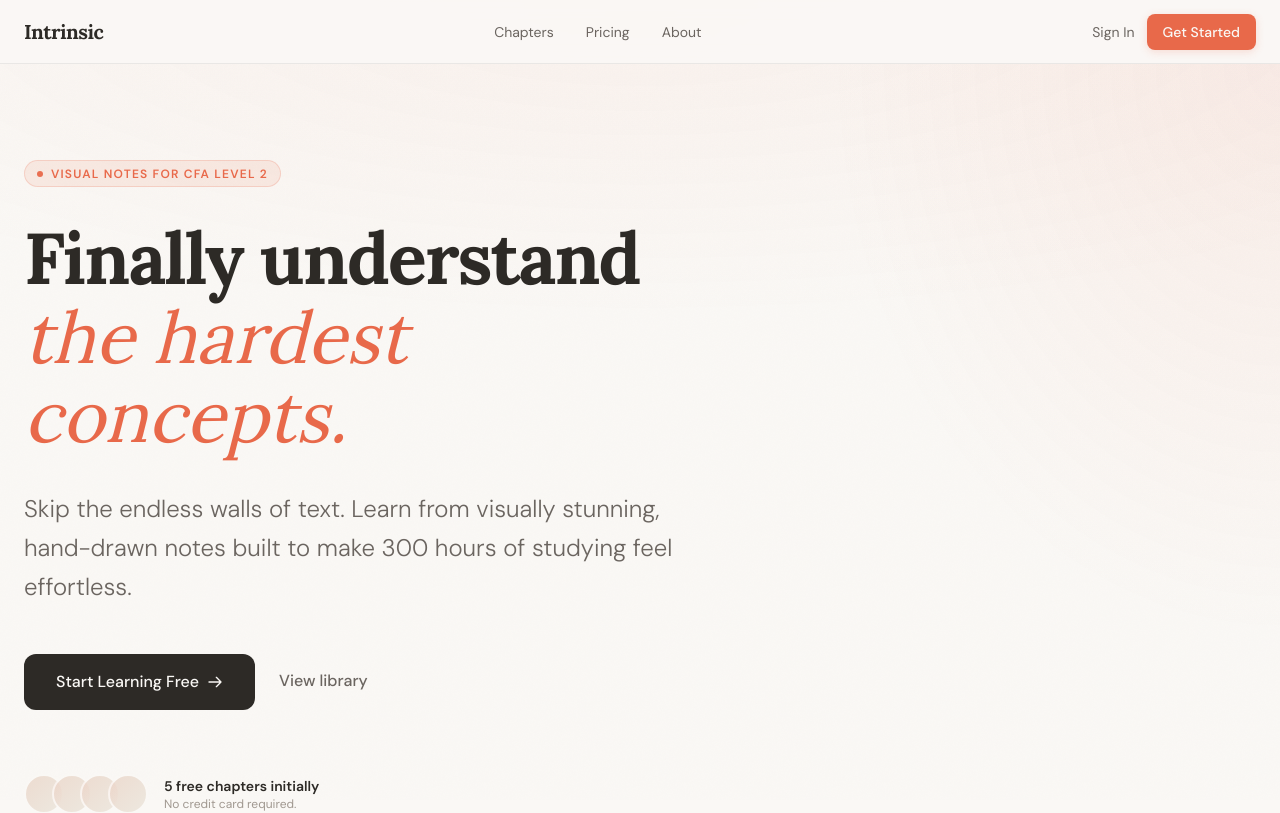
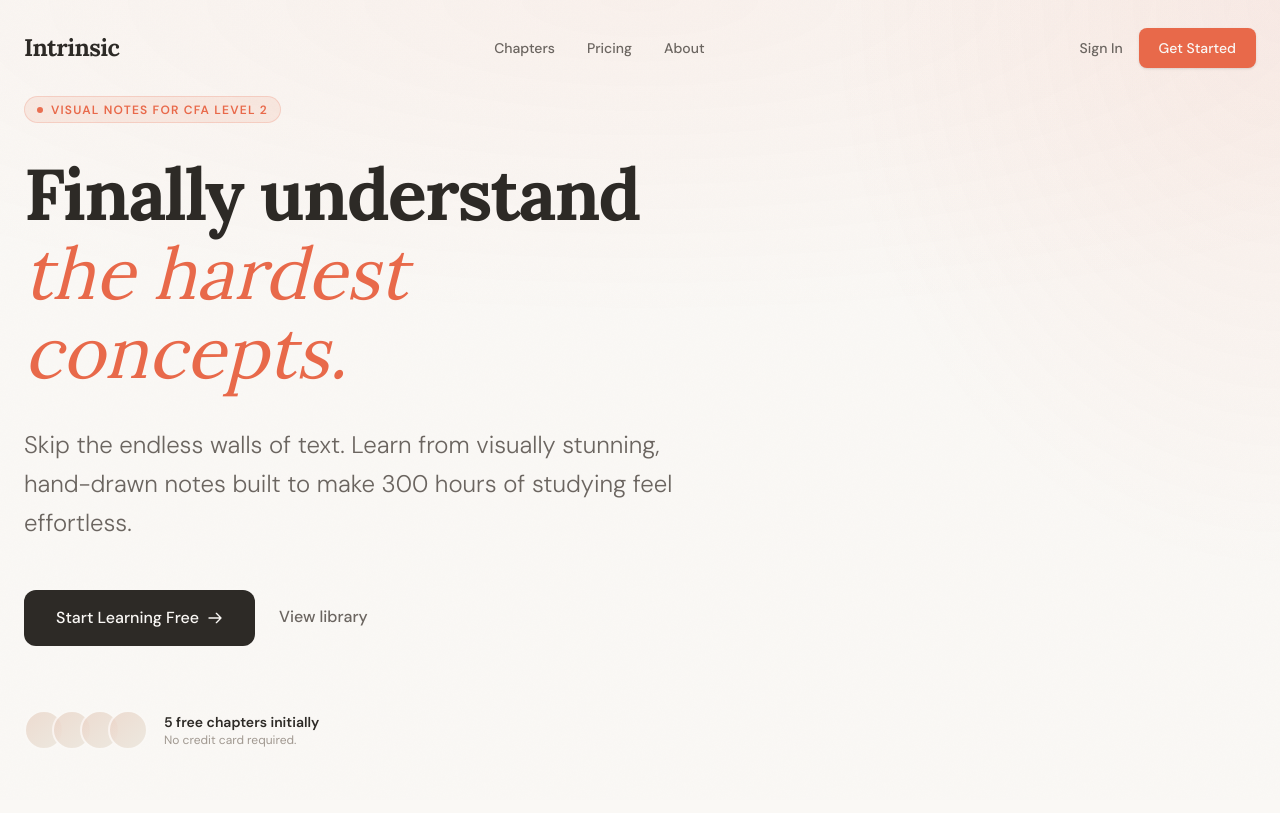
Before and after one commit to rounakjain2604/intrinsic, a Next.js app: page / in a window 1280 px wide. Shown: the top 813 px of the page. Built offline with nearby package versions, Linux system fonts and the light colour scheme.

Commit message:
feat: add lenis smooth scrolling and polish ui elements

```diff
--- a/app/layout.tsx
+++ b/app/layout.tsx
@@ -1,5 +1,6 @@
 import type { Metadata } from "next";
 import { Lora, DM_Sans, DM_Mono } from "next/font/google";
+import { SmoothScroll } from "@/components/shared/SmoothScroll";
 import { Navbar } from "@/components/shared/Navbar";
 import { Footer } from "@/components/shared/Footer";
 import "./globals.css";
@@ -39,6 +40,7 @@ export default function RootLayout({
         className={`${lora.variable} ${dmSans.variable} ${dmMono.variable} antialiased`}
         suppressHydrationWarning
       >
+        <SmoothScroll>
           {/* Warm paper atmosphere — fixed behind all content */}
           <div className="fixed inset-0 pointer-events-none z-0 overflow-hidden">
             <div className="absolute inset-0 bg-[radial-gradient(ellipse_80%_40%_at_50%_0%,rgba(232,105,74,0.05),transparent)]" />
@@ -55,6 +57,7 @@ export default function RootLayout({
             <main>{children}</main>
             <Footer />
           </div>
+        </SmoothScroll>
       </body>
     </html>
   );
--- a/components/shared/Navbar.tsx
+++ b/components/shared/Navbar.tsx
@@ -1,47 +1,70 @@
+"use client";
+
 import Link from "next/link";
-
-const navLinks = [
-  { label: "Chapters", href: "/chapters" },
-  { label: "Pricing", href: "/pricing" },
-  { label: "About", href: "/about" },
-];
+import { useState, useEffect } from "react";
 
 export function Navbar() {
+  const [scrolled, setScrolled] = useState(false);
+
+  useEffect(() => {
+    const handleScroll = () => {
+      setScrolled(window.scrollY > 20);
+    };
+
+    window.addEventListener("scroll", handleScroll, { passive: true });
+    return () => window.removeEventListener("scroll", handleScroll);
+  }, []);
+
   return (
-    <nav className="sticky top-0 z-50 w-full h-16 bg-[#FAF8F5]/90 backdrop-blur-sm border-b border-[#2D2A26]/8">
-      <div className="mx-auto flex h-full max-w-7xl items-center justify-between px-6">
-        {/* Left — Logo */}
-        <Link
-          href="/"
-          className="font-serif text-xl font-bold text-[#2D2A26] tracking-tight"
-        >
-          Intrinsic
-        </Link>
-
-        {/* Center — Nav Links */}
-        <div className="flex items-center gap-8">
-          {navLinks.map((link) => (
-            <Link
-              key={link.href}
-              href={link.href}
-              className="font-sans text-sm text-[#6B6560] hover:text-[#2D2A26] transition-colors"
-            >
-              {link.label}
-            </Link>
-          ))}
+    <nav
+      className={`fixed top-0 left-0 right-0 z-50 transition-all duration-500 ${scrolled
+          ? "bg-[#FAF8F5]/80 backdrop-blur-xl border-b border-[#2D2A26]/10 py-4 shadow-[0_4px_30px_rgba(45,42,38,0.03)]"
+          : "bg-transparent py-6"
+        }`}
+    >
+      <div className="max-w-7xl mx-auto px-6 h-12 flex items-center justify-between">
+        {/* Logo Area */}
+        <div className="flex-shrink-0">
+          <Link href="/" className="flex items-center gap-2 group">
+            <span className="font-[family-name:var(--font-serif)] text-2xl font-bold text-[#2D2A26] tracking-tight group-hover:opacity-80 transition-opacity">
+              Intrinsic
+            </span>
+          </Link>
         </div>
 
-        {/* Right — Auth Buttons */}
-        <div className="flex items-center gap-3">
+        {/* Center Navigation Links (Hidden on mobile for now) */}
+        <div className="hidden md:flex items-center space-x-8">
+          <Link
+            href="/chapters"
+            className="font-[family-name:var(--font-sans)] text-sm font-medium text-[#6B6560] hover:text-[#2D2A26] transition-colors"
+          >
+            Chapters
+          </Link>
+          <Link
+            href="/pricing"
+            className="font-[family-name:var(--font-sans)] text-sm font-medium text-[#6B6560] hover:text-[#2D2A26] transition-colors"
+          >
+            Pricing
+          </Link>
+          <Link
+            href="/about"
+            className="font-[family-name:var(--font-sans)] text-sm font-medium text-[#6B6560] hover:text-[#2D2A26] transition-colors"
+          >
+            About
+          </Link>
+        </div>
+
+        {/* Right CTA Buttons */}
+        <div className="flex items-center space-x-4">
           <Link
             href="/sign-in"
-            className="font-sans text-sm text-[#6B6560] hover:text-[#2D2A26] transition-colors"
+            className="hidden sm:block font-[family-name:var(--font-sans)] text-sm font-medium text-[#6B6560] hover:text-[#2D2A26] transition-colors"
           >
             Sign In
           </Link>
           <Link
-            href="/sign-up"
-            className="font-sans text-sm font-medium bg-[#E8694A] text-[#FAF8F5] px-4 py-2 rounded-lg hover:bg-[#D45E40] transition-colors shadow-[0_2px_8px_rgba(232,105,74,0.20)]"
+            href="/dashboard"
+            className="font-[family-name:var(--font-sans)] text-sm font-medium bg-[#E8694A] text-[#FAF8F5] px-5 py-2.5 rounded-lg hover:bg-[#D45E40] transition-colors shadow-sm hover:shadow"
           >
             Get Started
           </Link>
--- /dev/null
+++ b/components/shared/SmoothScroll.tsx
@@ -0,0 +1,39 @@
+"use client";
+
+import { useEffect, useRef } from "react";
+import Lenis from "lenis";
+
+interface SmoothScrollProps {
+    children: React.ReactNode;
+}
+
+export function SmoothScroll({ children }: SmoothScrollProps) {
+    const lenisRef = useRef<Lenis | null>(null);
+
+    useEffect(() => {
+        // Initialize Lenis
+        const lenis = new Lenis({
+            duration: 1.2,
+            easing: (t) => Math.min(1, 1.001 - Math.pow(2, -10 * t)), // Custom easing for premium feel
+            smoothWheel: true,
+            wheelMultiplier: 1,
+            touchMultiplier: 2,
+        });
+        lenisRef.current = lenis;
+
+        function raf(time: number) {
+            lenis.raf(time);
+            requestAnimationFrame(raf);
+        }
+
+        requestAnimationFrame(raf);
+
+        // Cleanup
+        return () => {
+            lenis.destroy();
+            lenisRef.current = null;
+        };
+    }, []);
+
+    return <>{children}</>;
+}
--- a/package.json
+++ b/package.json
@@ -10,6 +10,7 @@
   },
   "dependencies": {
     "clsx": "^2.1.1",
+    "lenis": "^1.3.17",
     "next": "16.1.6",
     "react": "19.2.3",
     "react-dom": "19.2.3",
```
Also changed, not shown: components/landing/Hero.tsx (+42 -16 lines), 1 other file (tests, documents, lock files or other folders). Lines whose indentation alone changed are shown as unchanged.
